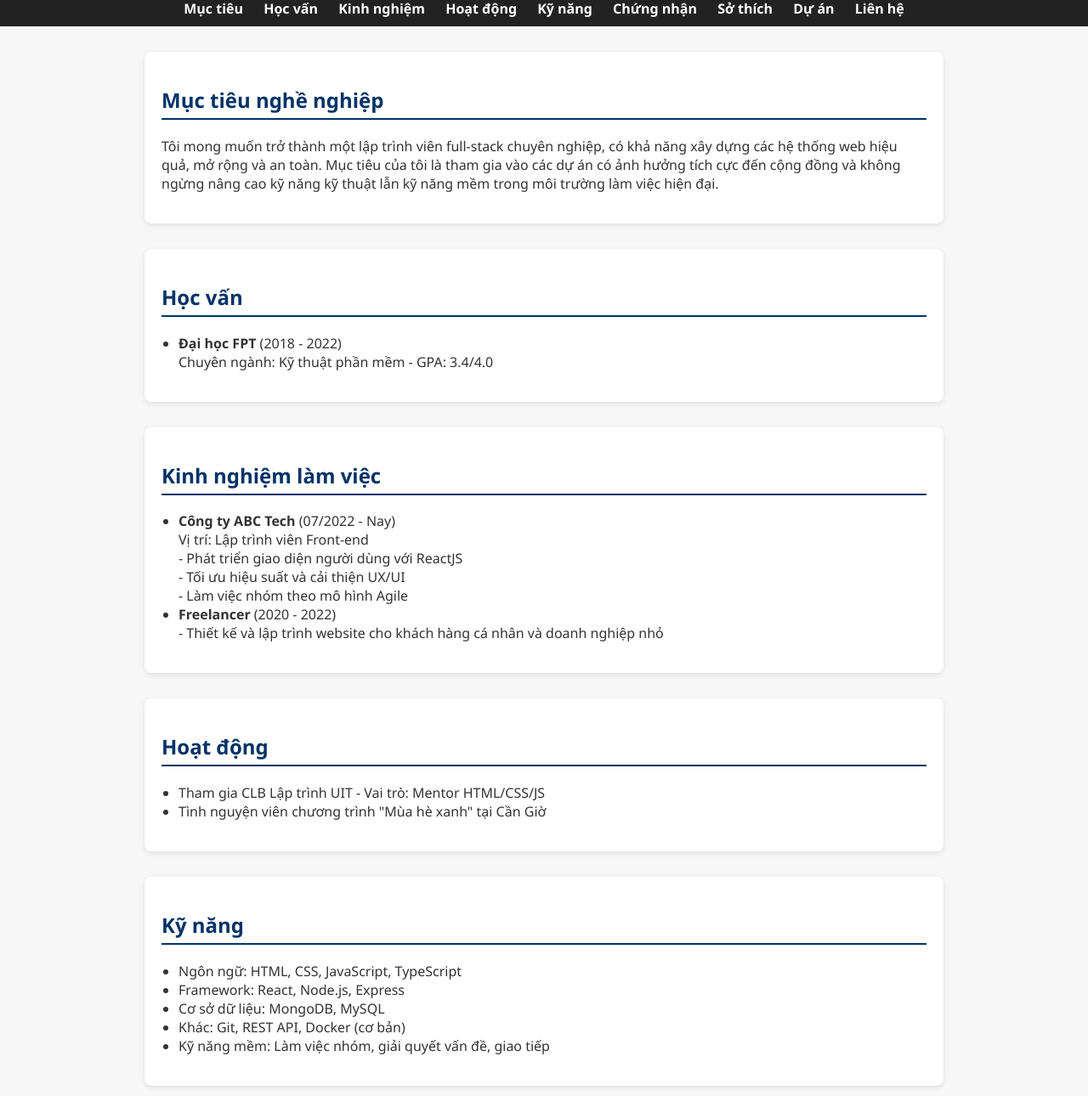
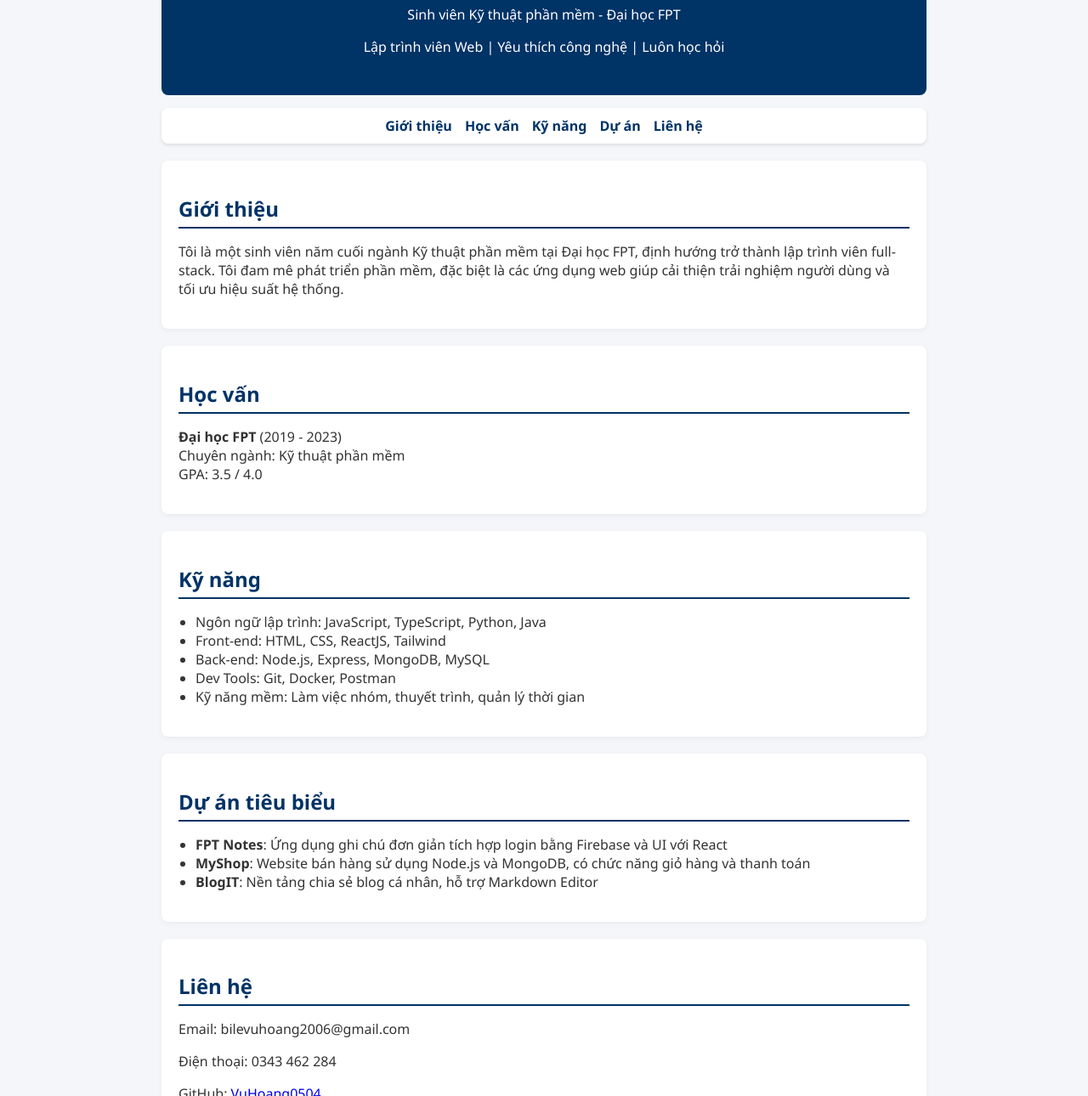
Before and after one commit to VuHoangg2006/CSI-LAB, a plain HTML site: page index.html in a window 1280 px wide. Shown: the part 168-1458 px from the top of the page at 85% size. Drawn offline with Linux system fonts and the light colour scheme.

Commit message:
index.html

```diff
--- a/index.html
+++ b/index.html
@@ -2,178 +2,68 @@
 <html lang="vi">
 <head>
   <meta charset="UTF-8" />
-  <meta name="viewport" content="width=device-width, initial-scale=1" />
-  <title>CV Cá Nhân - CV</title>
-  <style>
-    body {
-      font-family: "Segoe UI", sans-serif;
-      margin: 0;
-      padding: 0;
-      background-color: #f7f7f7;
-      color: #333;
-    }
-
-    header {
-      background-color: #003366;
-      color: white;
-      text-align: center;
-      padding: 30px 20px;
-    }
-
-    header h1 {
-      margin: 0;
-    }
-
-    nav {
-      background-color: #222;
-      padding: 10px;
-      text-align: center;
-    }
-
-    nav a {
-      color: white;
-      text-decoration: none;
-      margin: 0 10px;
-      font-weight: bold;
-    }
-
-    nav a:hover {
-      text-decoration: underline;
-    }
-
-    section {
-      max-width: 900px;
-      margin: 30px auto;
-      background-color: white;
-      padding: 20px;
-      border-radius: 8px;
-      box-shadow: 0 2px 6px rgba(0,0,0,0.1);
-    }
-
-    h2 {
-      color: #003366;
-      border-bottom: 2px solid #003366;
-      padding-bottom: 5px;
-    }
-
-    ul {
-      padding-left: 20px;
-    }
-
-    footer {
-      background-color: #003366;
-      color: white;
-      text-align: center;
-      padding: 15px;
-      margin-top: 40px;
-    }
-  </style>
+  <meta name="viewport" content="width=device-width, initial-scale=1.0" />
+  <title>Digital CV - Kỹ thuật phần mềm - FPT</title>
+  <link rel="stylesheet" href="style.css" />
 </head>
 <body>
-
+  <div class="container">
     <header>
+      <img src="vh.jpg" alt="Ảnh đại diện" class="avatar" />
       <h1>Vũ Hoàng</h1>
-  <p>Lập trình viên Web | Đam mê công nghệ | Sáng tạo không ngừng</p>
+      <p>Sinh viên Kỹ thuật phần mềm - Đại học FPT</p>
+      <p>Lập trình viên Web | Yêu thích công nghệ | Luôn học hỏi</p>
     </header>
 
     <nav>
-  <a href="#muc-tieu">Mục tiêu</a>
+      <a href="#gioi-thieu">Giới thiệu</a>
       <a href="#hoc-van">Học vấn</a>
-  <a href="#kinh-nghiem">Kinh nghiệm</a>
-  <a href="#hoat-dong">Hoạt động</a>
       <a href="#ky-nang">Kỹ năng</a>
-  <a href="#chung-nhan">Chứng nhận</a>
-  <a href="#so-thich">Sở thích</a>
       <a href="#du-an">Dự án</a>
       <a href="#lien-he">Liên hệ</a>
     </nav>
 
-<section id="muc-tieu">
-  <h2>Mục tiêu nghề nghiệp</h2>
-  <p>Tôi mong muốn trở thành một lập trình viên full-stack chuyên nghiệp, có khả năng xây dựng các hệ thống web hiệu quả, mở rộng và an toàn. Mục tiêu của tôi là tham gia vào các dự án có ảnh hưởng tích cực đến cộng đồng và không ngừng nâng cao kỹ năng kỹ thuật lẫn kỹ năng mềm trong môi trường làm việc hiện đại.</p>
+    <section id="gioi-thieu">
+      <h2>Giới thiệu</h2>
+      <p>Tôi là một sinh viên năm cuối ngành Kỹ thuật phần mềm tại Đại học FPT, định hướng trở thành lập trình viên full-stack. Tôi đam mê phát triển phần mềm, đặc biệt là các ứng dụng web giúp cải thiện trải nghiệm người dùng và tối ưu hiệu suất hệ thống.</p>
     </section>
 
     <section id="hoc-van">
       <h2>Học vấn</h2>
-  <ul>
-    <li><strong>Đại học FPT</strong> (2018 - 2022)<br/>Chuyên ngành: Kỹ thuật phần mềm - GPA: 3.4/4.0</li>
-  </ul>
-</section>
-
-<section id="kinh-nghiem">
-  <h2>Kinh nghiệm làm việc</h2>
-  <ul>
-    <li>
-      <strong>Công ty ABC Tech</strong> (07/2022 - Nay)<br/>
-      Vị trí: Lập trình viên Front-end<br/>
-      - Phát triển giao diện người dùng với ReactJS<br/>
-      - Tối ưu hiệu suất và cải thiện UX/UI<br/>
-      - Làm việc nhóm theo mô hình Agile
-    </li>
-    <li>
-      <strong>Freelancer</strong> (2020 - 2022)<br/>
-      - Thiết kế và lập trình website cho khách hàng cá nhân và doanh nghiệp nhỏ
-    </li>
-  </ul>
-</section>
-
-<section id="hoat-dong">
-  <h2>Hoạt động</h2>
-  <ul>
-    <li>Tham gia CLB Lập trình UIT - Vai trò: Mentor HTML/CSS/JS</li>
-    <li>Tình nguyện viên chương trình "Mùa hè xanh" tại Cần Giờ</li>
-  </ul>
+      <p><strong>Đại học FPT</strong> (2019 - 2023)<br/>Chuyên ngành: Kỹ thuật phần mềm<br/>GPA: 3.5 / 4.0</p>
     </section>
 
     <section id="ky-nang">
       <h2>Kỹ năng</h2>
       <ul>
-    <li>Ngôn ngữ: HTML, CSS, JavaScript, TypeScript</li>
-    <li>Framework: React, Node.js, Express</li>
-    <li>Cơ sở dữ liệu: MongoDB, MySQL</li>
-    <li>Khác: Git, REST API, Docker (cơ bản)</li>
-    <li>Kỹ năng mềm: Làm việc nhóm, giải quyết vấn đề, giao tiếp</li>
-  </ul>
-</section>
-
-<section id="chung-nhan">
-  <h2>Chứng nhận - Giải thưởng</h2>
-  <ul>
-    <li>Chứng chỉ lập trình Front-end - F8 Fullstack (2022)</li>
-    <li>Top 5 cuộc thi Hackathon UIT 2021</li>
-  </ul>
-</section>
-
-<section id="so-thich">
-  <h2>Sở thích</h2>
-  <ul>
-    <li>Viết blog chia sẻ kiến thức công nghệ</li>
-    <li>Chụp ảnh phong cảnh và đời sống</li>
-    <li>Chơi cờ vua và thể thao điện tử</li>
+        <li>Ngôn ngữ lập trình: JavaScript, TypeScript, Python, Java</li>
+        <li>Front-end: HTML, CSS, ReactJS, Tailwind</li>
+        <li>Back-end: Node.js, Express, MongoDB, MySQL</li>
+        <li>Dev Tools: Git, Docker, Postman</li>
+        <li>Kỹ năng mềm: Làm việc nhóm, thuyết trình, quản lý thời gian</li>
       </ul>
     </section>
 
     <section id="du-an">
-  <h2>Dự án</h2>
+      <h2>Dự án tiêu biểu</h2>
       <ul>
-    <li><strong>TaskMaster App</strong>: Ứng dụng quản lý công việc cá nhân với React + Firebase</li>
-    <li><strong>ShopOnline</strong>: Website thương mại điện tử mini, tích hợp giỏ hàng và thanh toán (HTML/CSS/JS + Node.js)</li>
-    <li><strong>BlogIT</strong>: Nền tảng blog cá nhân sử dụng Express và MongoDB, hỗ trợ markdown editor</li>
+        <li><strong>FPT Notes</strong>: Ứng dụng ghi chú đơn giản tích hợp login bằng Firebase và UI với React</li>
+        <li><strong>MyShop</strong>: Website bán hàng sử dụng Node.js và MongoDB, có chức năng giỏ hàng và thanh toán</li>
+        <li><strong>BlogIT</strong>: Nền tảng chia sẻ blog cá nhân, hỗ trợ Markdown Editor</li>
       </ul>
     </section>
 
     <section id="lien-he">
       <h2>Liên hệ</h2>
-  <p><strong>Email:</strong> bilevuhoang2006@gmailcom</p>
-  <p><strong>Điện thoại:</strong> 0343 462 284</p>
-  <p><strong>Facebook:</strong> <a href="https://www.facebook.com/hachiko.hoang" target="_blank">https://www.facebook.com/hachiko.hoang</a></p>
-  <p><strong>GitHub:</strong> <a href="https://github.com/VuHoang0504" target="_blank">https://github.com/VuHoang0504</a></p>
+      <p>Email: bilevuhoang2006@gmail.com</p>
+      <p>Điện thoại: 0343 462 284</p>
+      <p>GitHub: <a href="https://github.com/VuHoang0504" target="_blank">VuHoang0504</a></p>
+      <p>Facebook: <a href="https://facebook.com/hachiko.hoang" target="_blank">hachiko.hoang</a></p>
     </section>
 
     <footer>
-  <p>&copy; 2025 Nguyễn Văn A - CV Cá Nhân</p>
+      <p>&copy; 2025 Vũ Hoàng - Digital CV</p>
     </footer>
-
+  </div>
 </body>
 </html>
-x`
```
Lines whose indentation alone changed are shown as unchanged.
